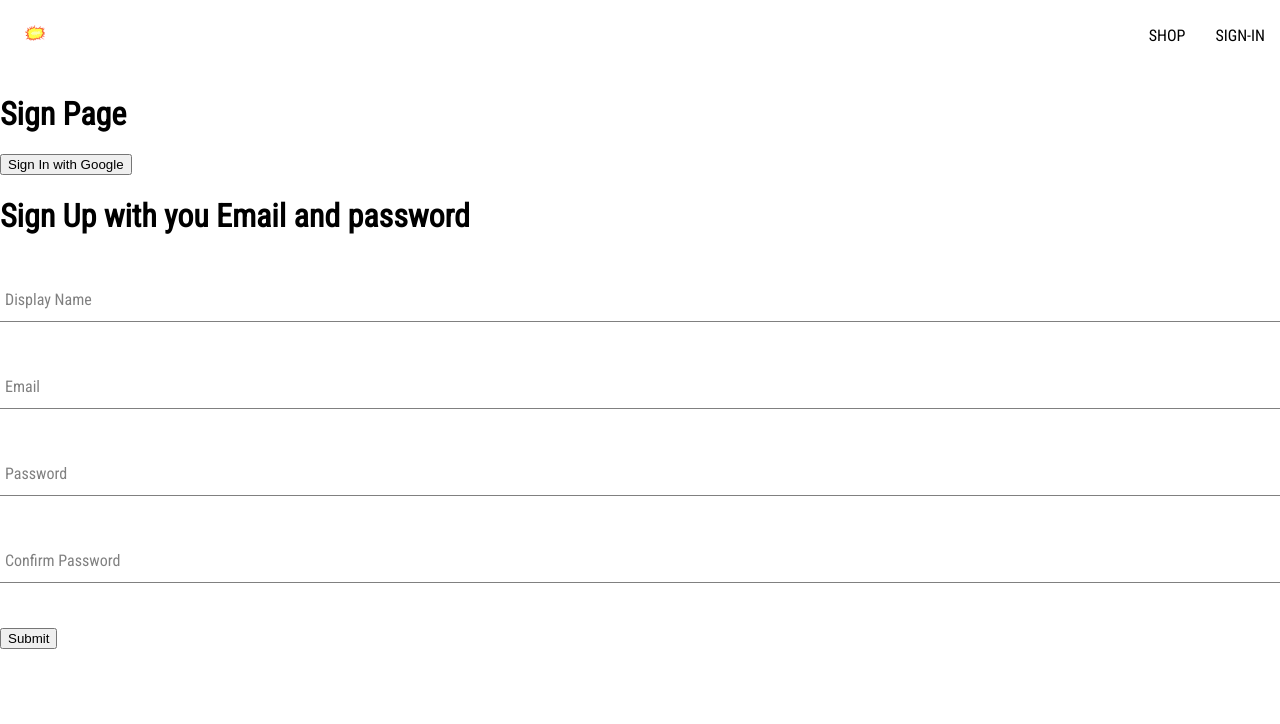
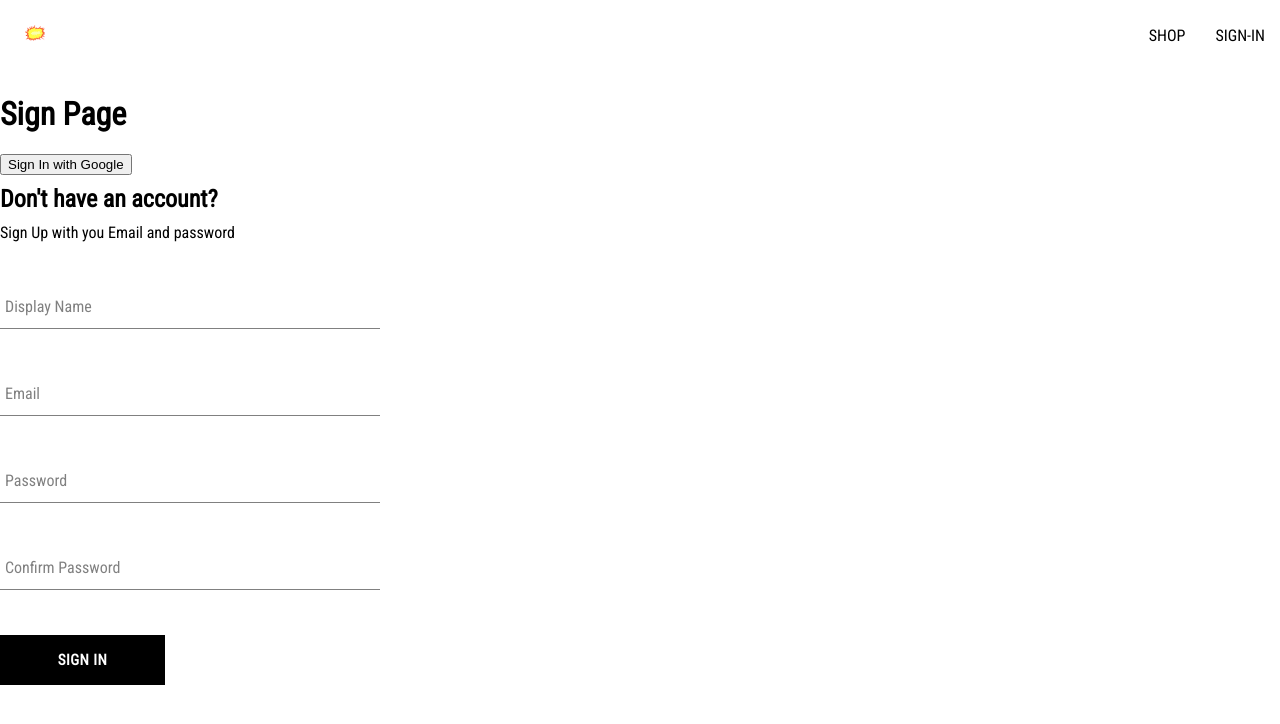
Before and after one commit to ArthurThz/explosion-store, a React (Vite) app: page /sign-in in a window 1280 px wide. Shown: the top 724 px of the page. Built offline with nearby package versions, Linux system fonts and the light colour scheme.

Commit message:
created sign up component, the form input and button component

```diff
--- a/index.html
+++ b/index.html
@@ -3,7 +3,7 @@
 
 <head>
   <meta charset="UTF-8" />
-  <link rel="icon" type="image/svg+xml" href="/vite.svg" />
+  <link rel="icon" type="image/svg+xml" href="src/assets/explosion.svg" />
   <meta name="viewport" content="width=device-width, initial-scale=1.0" />
   <!-- fonts -->
   <link rel="preconnect" href="https://fonts.googleapis.com">
--- /dev/null
+++ b/src/components/Button/Button.jsx
@@ -0,0 +1,16 @@
+import './Button.styles.scss';
+
+function Button({ children, buttonType }) {
+  const BUTTON_TYPE_CLASSES = {
+    google: 'google-sign-in',
+    inverted: 'inverted',
+  };
+
+  return (
+    <button className={`button-container ${BUTTON_TYPE_CLASSES[buttonType]}`}>
+      {children}
+    </button>
+  );
+}
+
+export default Button;
--- /dev/null
+++ b/src/components/Button/Button.styles.scss
@@ -0,0 +1,46 @@
+.button-container {
+    min-width: 165px;
+    width: auto;
+    height: 50px;
+    letter-spacing: 0.5px;
+    line-height: 50px;
+    padding: 0 35px 0 35px;
+    font-size: 15px;
+    background-color: black;
+    color: white;
+    text-transform: uppercase;
+    font-family: 'Roboto Condensed';
+    font-weight: bolder;
+    border: none;
+    cursor: pointer;
+    display: flex;
+    justify-content: center;
+
+    &:hover {
+      background-color: white;
+      color: black;
+      border: 1px solid black;
+    }
+
+    &.google-sign-in {
+      background-color: #4285f4;
+      color: white;
+
+      &:hover {
+        background-color: #357ae8;
+        border: none;
+      }
+    }
+
+    &.inverted {
+      background-color: white;
+      color: black;
+      border: 1px solid black;
+
+      &:hover {
+        background-color: black;
+        color: white;
+        border: none;
+      }
+    }
+  }
--- a/src/components/Routes/Sign-up/sign-up-form.jsx
+++ b/src/components/Routes/Sign-up/sign-up-form.jsx
@@ -1,11 +1,15 @@
 /* eslint-disable jsx-a11y/control-has-associated-label */
 /* eslint-disable jsx-a11y/label-has-associated-control */
 import { useState } from 'react';
+import './sign-up-form.styles.scss';
+
 import FormInput from '../../Form-input/form-input';
 import {
   createAuthWithUserEmailAndPassword,
   createUserDocumentFromAuth,
 } from '../../../utils/Firebase/firebase.util';
+
+import Button from '../../Button/Button';
 const defaultFormFields = {
   displayName: '',
   email: '',
@@ -47,8 +51,9 @@ function SignUp() {
   };
 
   return (
-    <div>
-      <h1>Sign Up with you Email and password</h1>
+    <div className="sign-up-container">
+      <h2>Don't have an account?</h2>
+      <span>Sign Up with you Email and password</span>
       <form onSubmit={submitHandler}>
         <FormInput
           label="Display Name"
@@ -86,7 +91,7 @@ function SignUp() {
           value={confirmPassword}
         />
 
-        <button type="submit">Submit</button>
+        <Button type="submit">Sign in</Button>
       </form>
     </div>
   );
--- /dev/null
+++ b/src/components/Routes/Sign-up/sign-up-form.styles.scss
@@ -0,0 +1,9 @@
+.sign-up-container{
+    display: flex;
+    flex-direction: column;
+    width: 380px;
+
+    h2{
+        margin: 10px 0;
+    }
+}
```
